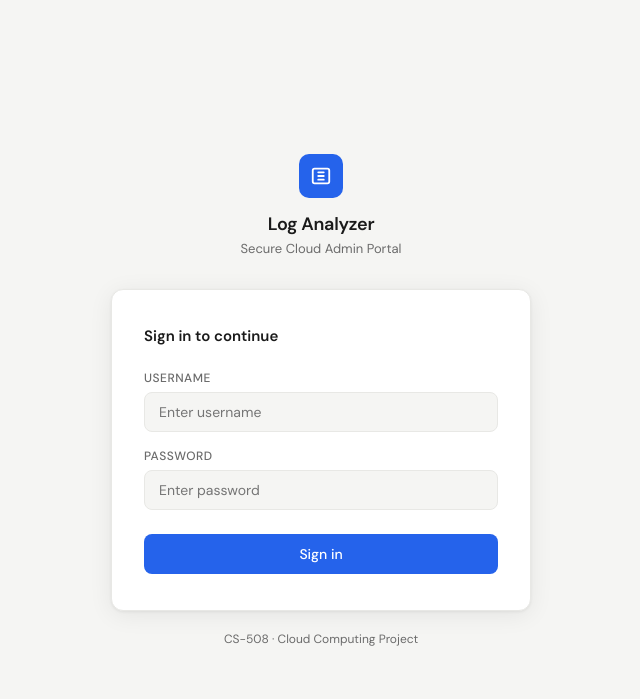
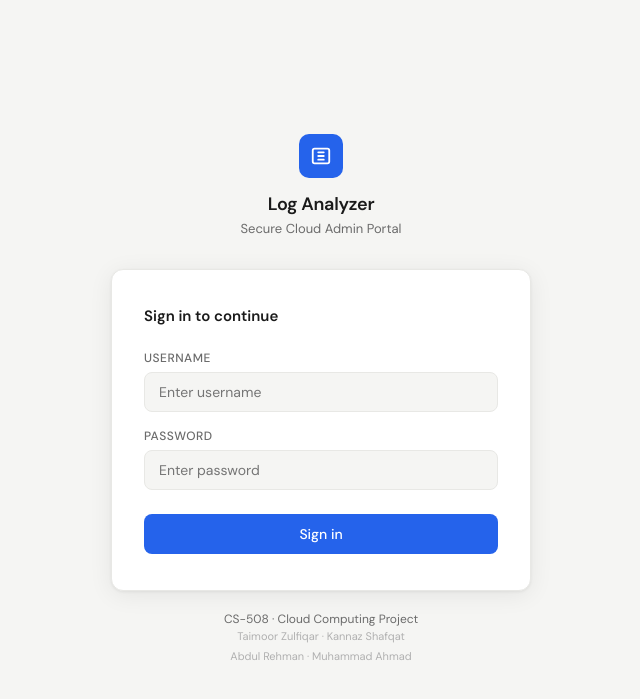
Before and after one commit to taimoor067/cloud-log-analyzer, a Flask app: page / in a window 1280 px wide. Shown: the top 699 px of the page, without its empty margins (319-959 px from the left). Run offline with Flask 3, Linux system fonts and the light colour scheme; some libraries are stand-ins or nearby versions.

Commit message:
fix: add team names to footer

```diff
--- a/templates/login.html
+++ b/templates/login.html
@@ -183,7 +183,14 @@
       </form>
     </div>
 
-    <div class="footer-note">CS-508 · Cloud Computing Project</div>
+    <div class="footer-note">
+  CS-508 · Cloud Computing Project<br>
+  <span style="font-size:11px; color:#b0b0b0; display:block; line-height:1.8;">
+    Taimoor Zulfiqar · Kannaz Shafqat<br>
+    Abdul Rehman · Muhammad Ahmad
+  </span>
+</div>
+
   </div>
 </body>
 </html>
```
